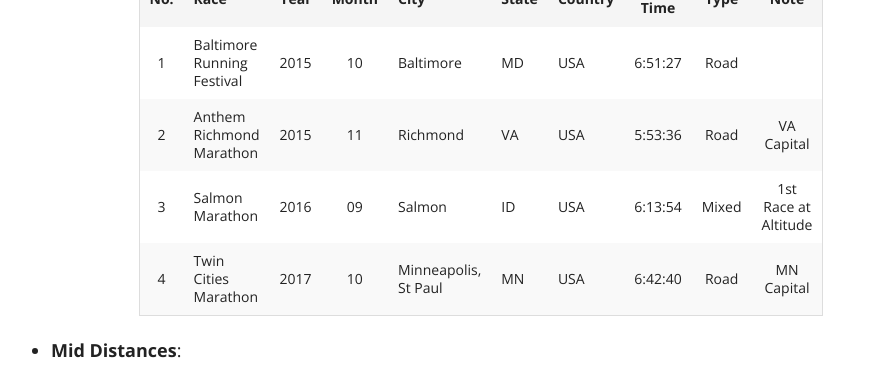
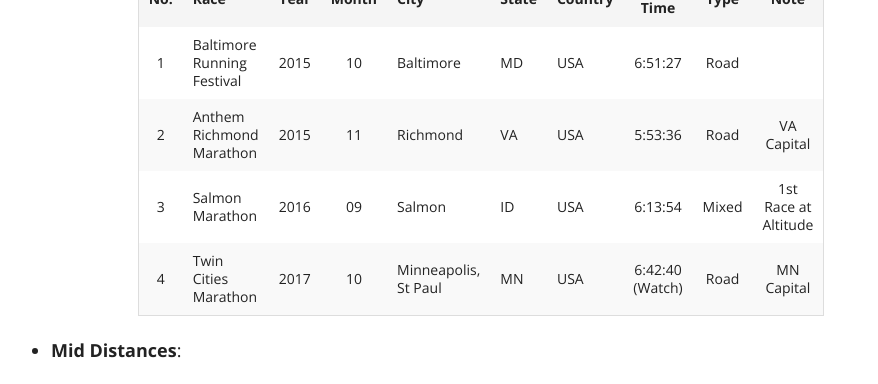
Before and after one commit to kcmlin/kcmlin.github.io, a Jekyll site: the page built from about.md, in a window 1280 px wide and 900 px high, scrolled down 1085 px. Shown: the top 384 px of the window, without its empty margins (159-1037 px from the left). Built offline with Jekyll 4.4.1, drawn with Linux system fonts in a browser that asks for light colours; nearby versions of some CDN libraries.

Commit message:
Update about.md

```diff
--- a/about.md
+++ b/about.md
@@ -31,7 +31,7 @@
 | 1    | Baltimore Running Festival | 2015 | 10 | Baltimore | MD | USA | 6:51:27 | Road |  |
 | 2    | Anthem Richmond Marathon | 2015 | 11 | Richmond | VA  | USA | 5:53:36  | Road | VA Capital |
 | 3    | Salmon Marathon | 2016 | 09 | Salmon  | ID | USA | 6:13:54 | Mixed | 1st Race at Altitude  |
-| 4    | Twin Cities Marathon | 2017 | 10 | Minneapolis, St Paul | MN | USA | 6:42:40 | Road | MN Capital |
+| 4    | Twin Cities Marathon | 2017 | 10 | Minneapolis, St Paul | MN | USA | 6:42:40 (Watch) | Road | MN Capital |
 
 * **Mid Distances**:
 
```
